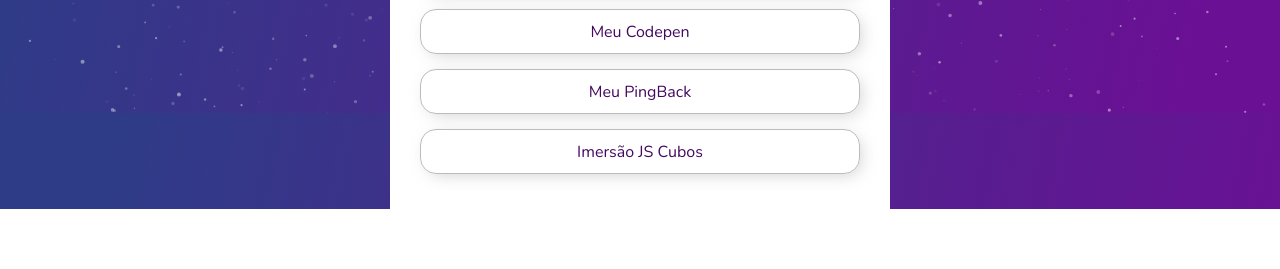
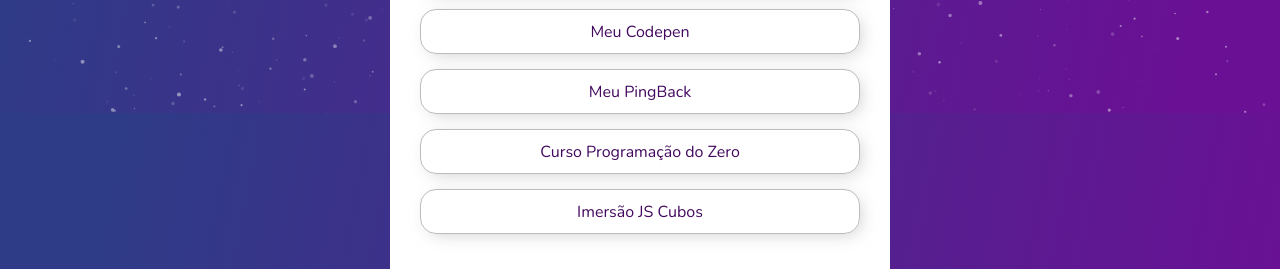
Before and after one commit to isadorastan/my-linktree, a plain HTML site: page index.html in a window 1280 px wide. Shown: the part 687-956 px from the top of the page. Before the commit the page ends 896 px from the top, so only its background shows below. Drawn offline with nearby package versions, Linux system fonts and the light colour scheme.

Commit message:
Update index.html

```diff
--- a/index.html
+++ b/index.html
@@ -59,6 +59,9 @@
           </a>
           <a class="link" href="https://papodedev.pingback.com">
             Meu PingBack
+          </a>
+          <a class="link" href="https://cubos.academy/cursos/programacao-do-zero/?utm_source=Linkedin&utm_medium=Influencer&utm_campaign=papodedev">
+            Curso Programação do Zero
           </a>
           <a class="link" href="http://acesse.cubos.academy/imersao-javascript-papodedev">
             Imersão JS Cubos
```
